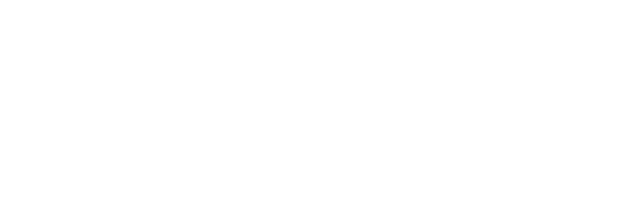
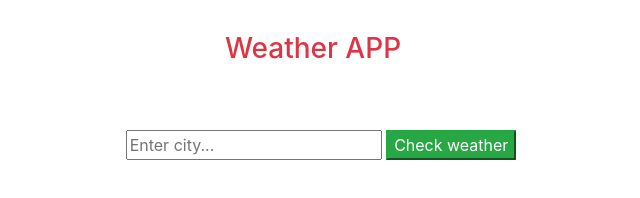
Before and after one commit to billodiallo/Weather-app, a website: page dist/index.html in a window 1280 px wide. Shown: the whole page, without its empty margins (327-967 px from the left). Drawn offline with nearby package versions, Linux system fonts and the light colour scheme.

Commit message:
Add navbar, form to check weather

```diff
--- a/dist/index.html
+++ b/dist/index.html
@@ -10,5 +10,28 @@
 </head>
 <body>
 
+    <div class="section">
+        <nav id="navbar" class="navbar d-flex justify-content-center mb-4">
+          <div class="navbar-item">
+            <div>
+              <h3 class="title text-center text-danger mt-4">Weather APP</h3>
+            </div>
+          </div>
+        </nav>
+        <div class="section-item rows ml-3  d-flex justify-content-center">
+          <div class="row">
+            <div class="needed d-flex justify-content-center">
+              <form class="control" id="form-control">
+                <input
+                  id="cityInput"
+                  class="inputCity mb-3"
+                  type="text"
+                  placeholder="Enter city..."
+                />
+                <button type="submit" class="check-city btn-success mt-4 button">
+                  <a id="city">Check weather</a>
+                </button>
+              </form>
+
 </body>
 </html>
```
